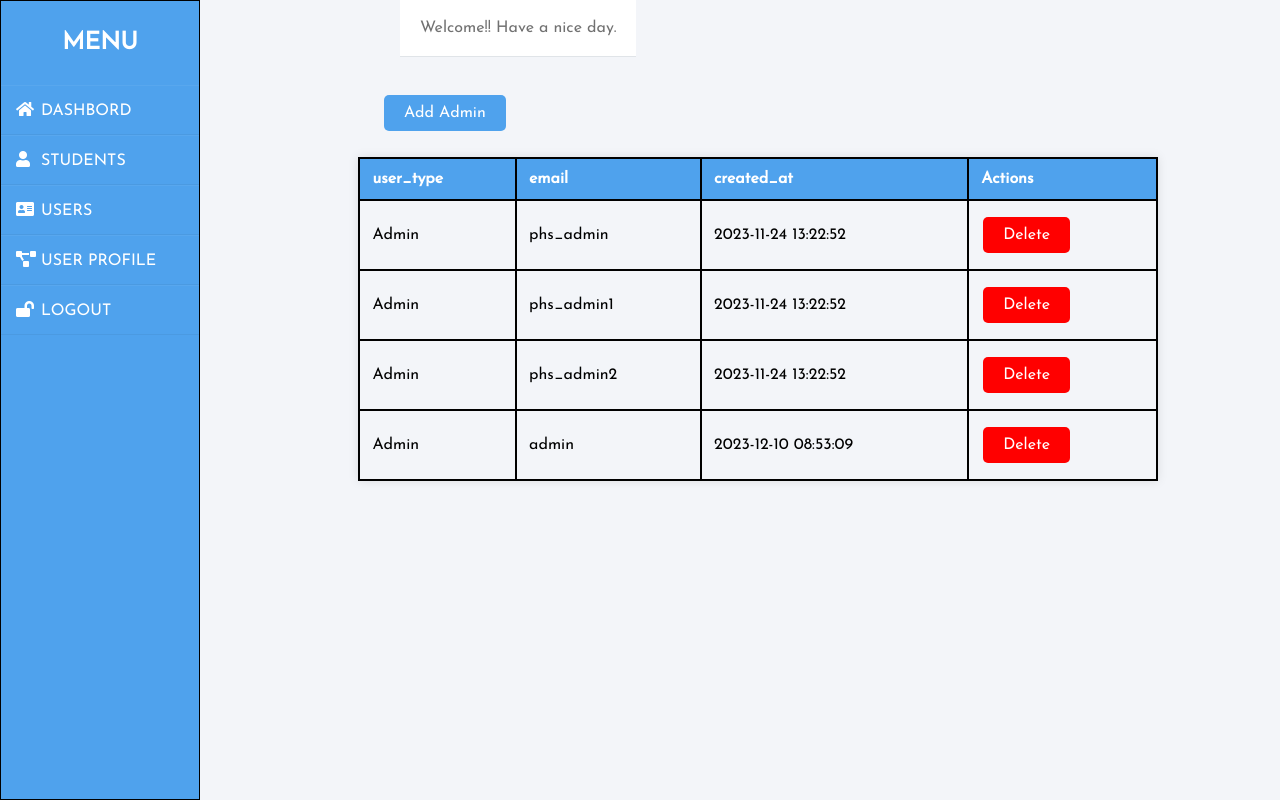
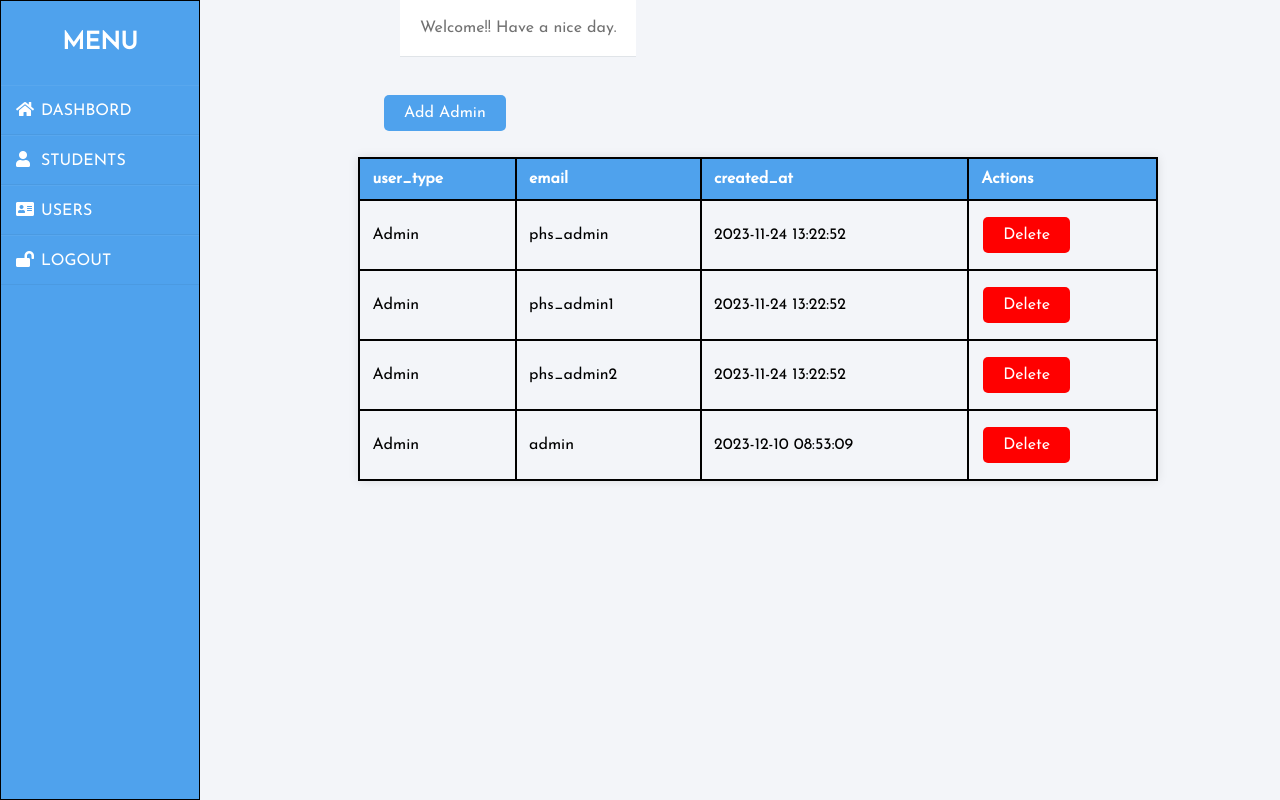
Before and after one commit to steavher/ENrollment.PHP, a PHP site: page /USERS.php in a window 1280 px wide. Run offline with PHP 8.4, Linux system fonts and the light colour scheme; data comes from the database, SQL or seed files in the repository; some libraries are stand-ins or nearby versions.

Commit message:
Update sidebar.php

```diff
--- a/sidebar.php
+++ b/sidebar.php
@@ -6,7 +6,7 @@
                 <li><a href="admin_dashboard.php"><i class="fas fa-home"></i><span>DASHBORD</span></a></li>
                 <li><a href="STUDENTS.php"><i class="fas fa-user"></i><span>STUDENTS</span></a></li>
                 <li><a href="USERS.php"><i class="fas fa-address-card"></i><span>USERS</span></a></li>
-                <li><a href="USER_PROFILE.php"><i class="fas fa-project-diagram"></i></span>USER PROFILE</span></a></li>
+<!--                 <li><a href="USER_PROFILE.php"><i class="fas fa-project-diagram"></i></span>USER PROFILE</span></a></li> -->
                 <li><a href="../FINALIZED/ndex.php"><i class="fas fa-lock-open"></i><span>LOGOUT</span></a></li>
             </ul>
         </div>
```
